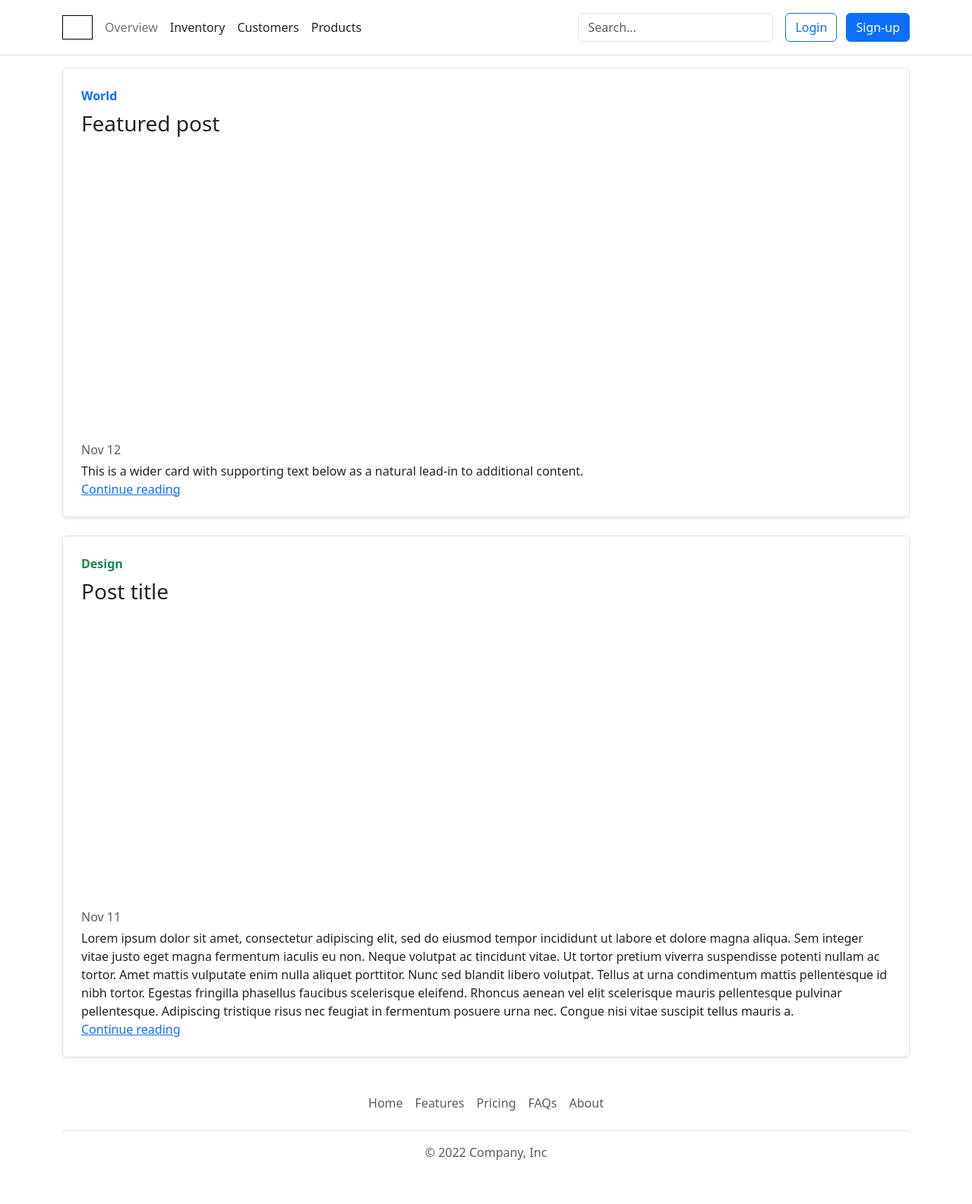
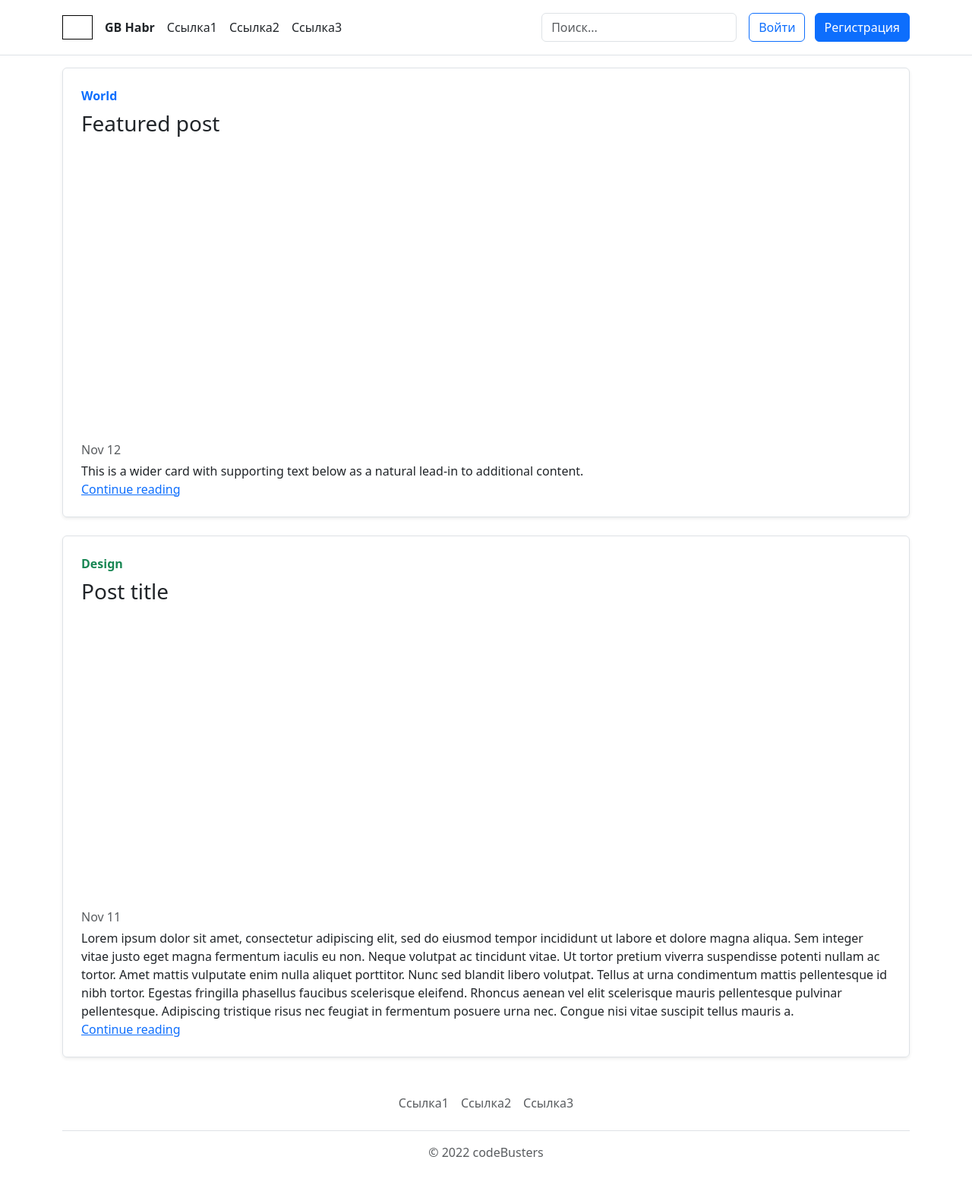
Before and after one commit to rublock/GeekBrains_Habr_project, a Django app: page / in a window 1280 px wide. Shown: the whole page at 76% size. Run offline with Django 4.2, Linux system fonts and the light colour scheme; some libraries are stand-ins or nearby versions.

Commit message:
reg_page hotfix

```diff
--- a/app/mainapp/templates/base.html
+++ b/app/mainapp/templates/base.html
@@ -21,18 +21,18 @@
                 </a>
 
                 <ul class="nav col-12 col-lg-auto me-lg-auto mb-2 justify-content-center mb-md-0">
-                <li><a href="#" class="nav-link px-2 link-secondary">Overview</a></li>
-                <li><a href="#" class="nav-link px-2 link-dark">Inventory</a></li>
-                <li><a href="#" class="nav-link px-2 link-dark">Customers</a></li>
-                <li><a href="#" class="nav-link px-2 link-dark">Products</a></li>
+                    <li><a href="#" class="nav-link px-2 link-dark fw-bold">GB Habr</a></li>
+                    <li><a href="#" class="nav-link px-2 link-dark">Ссылка1</a></li>
+                    <li><a href="#" class="nav-link px-2 link-dark">Ссылка2</a></li>
+                    <li><a href="#" class="nav-link px-2 link-dark">Ссылка3</a></li>
                 </ul>
 
                 <form class="col-12 col-lg-auto mb-3 mb-lg-0 me-lg-3">
-                <input type="search" class="form-control" placeholder="Search..." aria-label="Search">
+                    <input type="search" class="form-control" placeholder="Поиск..." aria-label="Search">
                 </form>
                 <div>
-                <button type="button" class="btn btn-outline-primary me-2">Login</button>
-                <button type="button" class="btn btn-primary">Sign-up</button>
+                    <button type="button" class="btn btn-outline-primary me-2">Войти</button>
+                    <button id="buttonSignUp" type="button" class="btn btn-primary">Регистрация</button>
                 </div>
 
 
@@ -43,13 +43,11 @@
 <div class="container">
     <footer class="py-3 my-4">
         <ul class="nav justify-content-center border-bottom pb-3 mb-3">
-            <li class="nav-item"><a href="#" class="nav-link px-2 text-muted">Home</a></li>
-            <li class="nav-item"><a href="#" class="nav-link px-2 text-muted">Features</a></li>
-            <li class="nav-item"><a href="#" class="nav-link px-2 text-muted">Pricing</a></li>
-            <li class="nav-item"><a href="#" class="nav-link px-2 text-muted">FAQs</a></li>
-            <li class="nav-item"><a href="#" class="nav-link px-2 text-muted">About</a></li>
+            <li class="nav-item"><a href="#" class="nav-link px-2 text-muted">Ссылка1</a></li>
+            <li class="nav-item"><a href="#" class="nav-link px-2 text-muted">Ссылка2</a></li>
+            <li class="nav-item"><a href="#" class="nav-link px-2 text-muted">Ссылка3</a></li>
         </ul>
-        <p class="text-center text-muted">© {% now 'Y' %} Company, Inc</p>
+        <p class="text-center text-muted">© {% now 'Y' %} codeBusters</p>
     </footer>
 </div>
 {% bootstrap_javascript %}
--- a/app/mainapp/templates/reg_page.html
+++ b/app/mainapp/templates/reg_page.html
@@ -32,7 +32,7 @@
                 </ul>
 
                 <form class="col-12 col-lg-auto mb-3 mb-lg-0 me-lg-3">
-                    <input type="search" class="form-control" placeholder="Search..." aria-label="Search">
+                    <input type="search" class="form-control" placeholder="Поиск..." aria-label="Search">
                 </form>
                 <div>
                     <button type="button" class="btn btn-outline-primary me-2">Войти</button>
```
Lines whose indentation alone changed are shown as unchanged.
